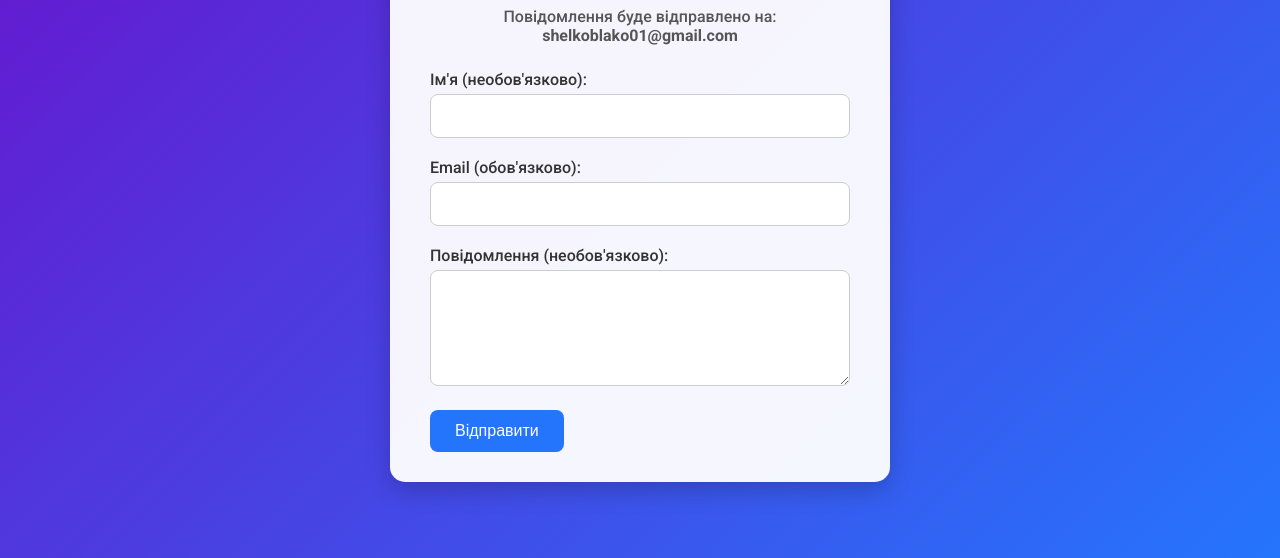
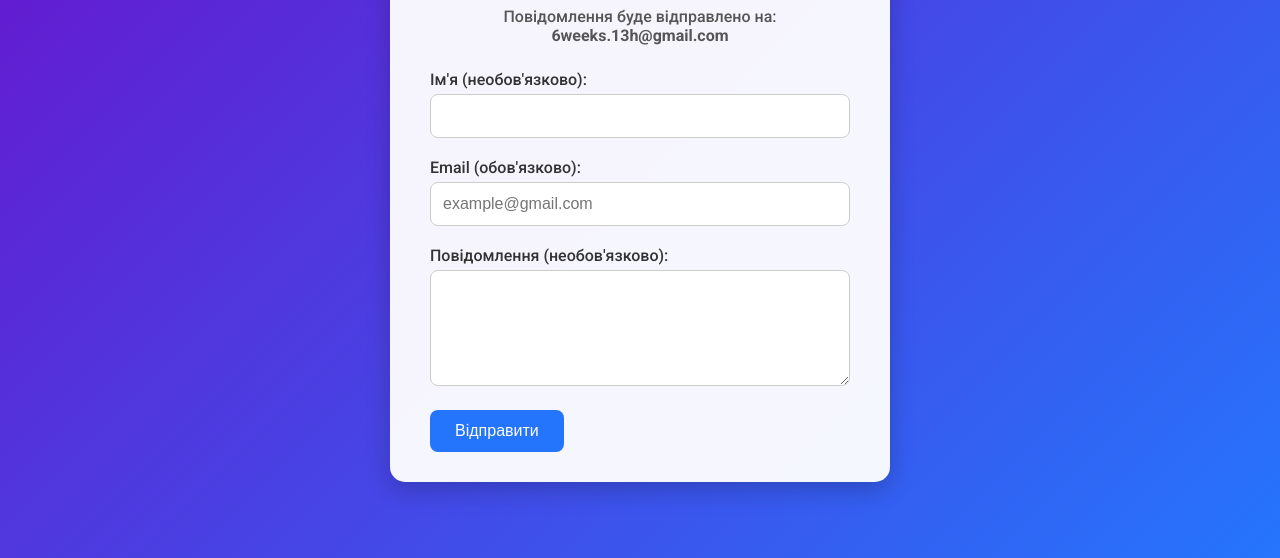
Before and after one commit to ShelkZero/test-test, a plain HTML site: page index.html in a window 1280 px wide. Shown: the part 242-800 px from the top of the page. Drawn offline with Linux system fonts and the light colour scheme.

Commit message:
Update index.html

```diff
--- a/index.html
+++ b/index.html
@@ -87,22 +87,24 @@
             <img src="https://cdn-icons-png.flaticon.com/512/561/561127.png" alt="Form Icon">
         </span>
         <h2>Тестова форма</h2>
-        <p class="info">Повідомлення буде відправлено на: <strong>shelkoblako01@gmail.com</strong></p>
+        <p class="info">Повідомлення буде відправлено на: <strong>6weeks.13h@gmail.com</strong></p>
 
-        <form action="https://formsubmit.co/shelkoblako01@gmail.com" method="POST">
+        <form action="https://formsubmit.co/6weeks.13h@gmail.com" method="POST">
             <label>Ім'я (необов'язково):</label>
             <input type="text" name="name">
 
             <label>Email (обов'язково):</label>
-            <input type="email" name="email" required>
+            <input type="email" name="email" required placeholder="example@gmail.com">
 
             <label>Повідомлення (необов'язково):</label>
             <textarea name="message" rows="5"></textarea>
 
+            <!-- Тема листа -->
+            <input type="hidden" name="_subject" value="6weeks - Форма заповнена">
+            <!-- Вимкнути CAPTCHA -->
+            <input type="hidden" name="_captcha" value="false">
+
             <button type="submit">Відправити</button>
-
-            <!-- Отключаем CAPTCHA -->
-            <input type="hidden" name="_captcha" value="false">
         </form>
     </div>
 </body>
```
